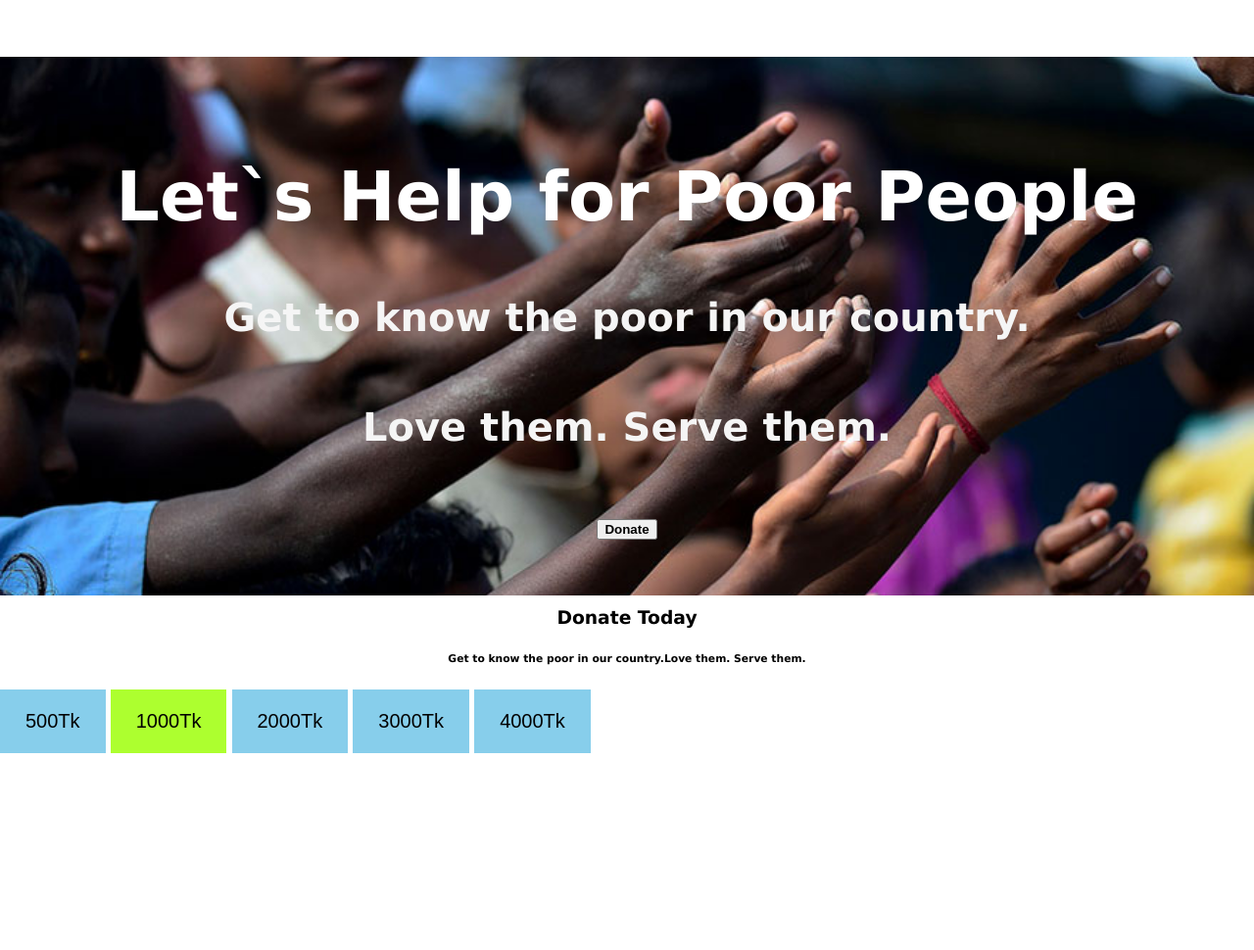
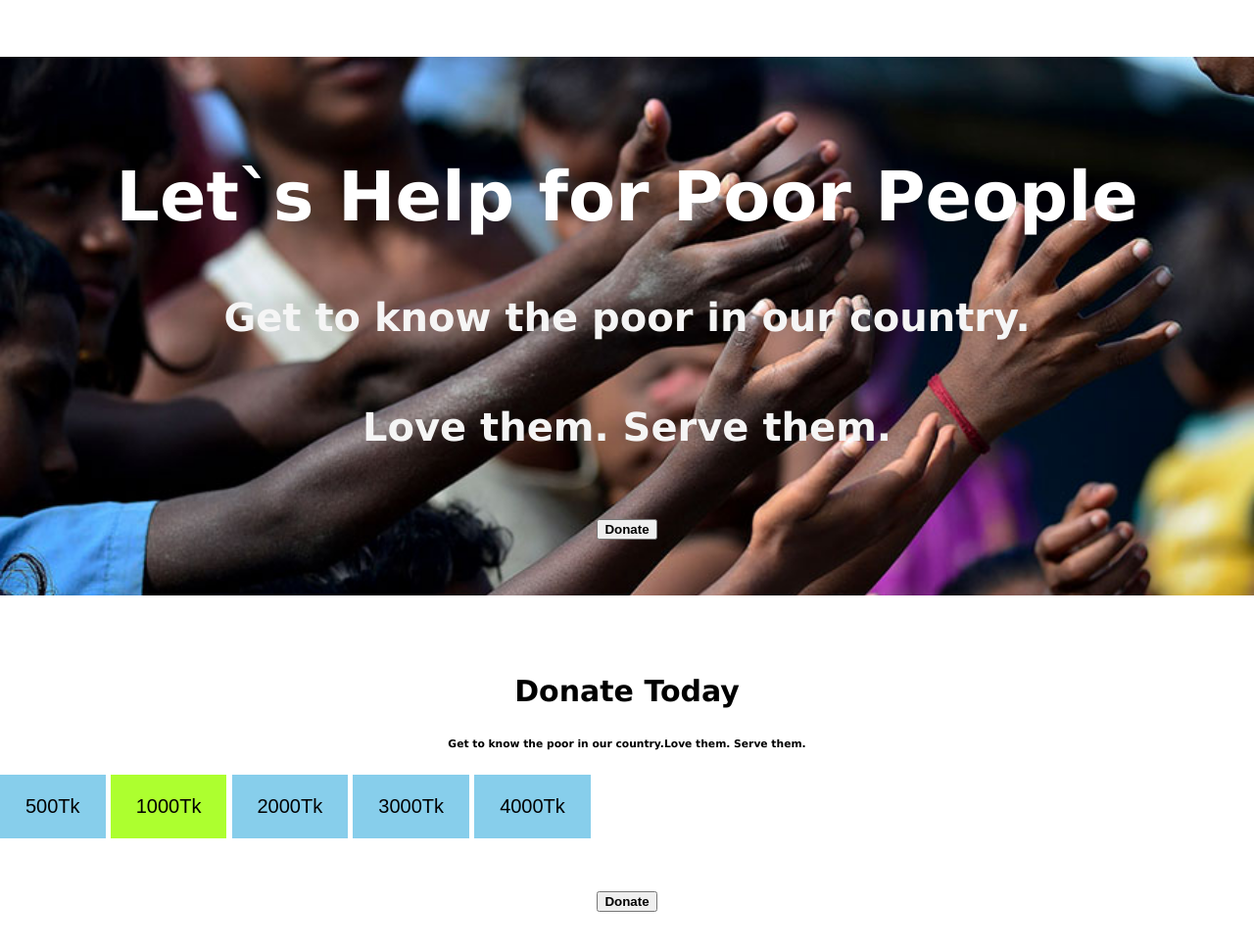
Before and after one commit to moushumitazen/Donate-Poor-Pepole, a plain HTML site: page index.html in a window 1280 px wide. Shown: the top 970 px of the page at 98% size. Drawn offline with Linux system fonts and the light colour scheme.

Commit message:
button create

```diff
--- a/index.html
+++ b/index.html
@@ -22,7 +22,8 @@
                 <button type="button"><b>Donate</b></button>
             </div>
         </div>
-
+    </section>
+    <section class="Button">
         <div class="full-width">
             <h3>Donate Today</h3>
             <h6>Get to know the poor in our country.Love them. Serve them.</h6>
@@ -93,18 +94,16 @@
             </style>
 
         </div>
-        </head>
-
-        <body>
-
+        <div>
             <button class="button1">500Tk</button>
             <button class="button2">1000Tk</button>
             <button class="button3">2000Tk</button>
             <button class="button4">3000Tk</button>
             <button class="button5">4000Tk</button>
-
-            </div>
-
+        </div>
+        <div class="text-center1">
+            <button type="button"><b>Donate</b></button>
+        </div>
     </section>
 </body>
 <footer>
--- a/style.css
+++ b/style.css
@@ -35,11 +35,19 @@ h5 {
     text-align: center;
     font-size: 20px;
     border-radius: round;
+}
 
+.text-center1 {
+    text-align: center;
+    font-size: 20px;
+    border-radius: round;
+    border-color: tomato;
+    padding-top: 50px;
 }
 
 h3 {
     text-align: center;
+    font-size: 30px;
     padding-top: 50px;
 }
 
@@ -48,7 +56,10 @@ h6 {
     padding: none;
 }
 
+.Button {
+    justify-content: center;
 
+}
 
 footer {
     text-align: center;
```
